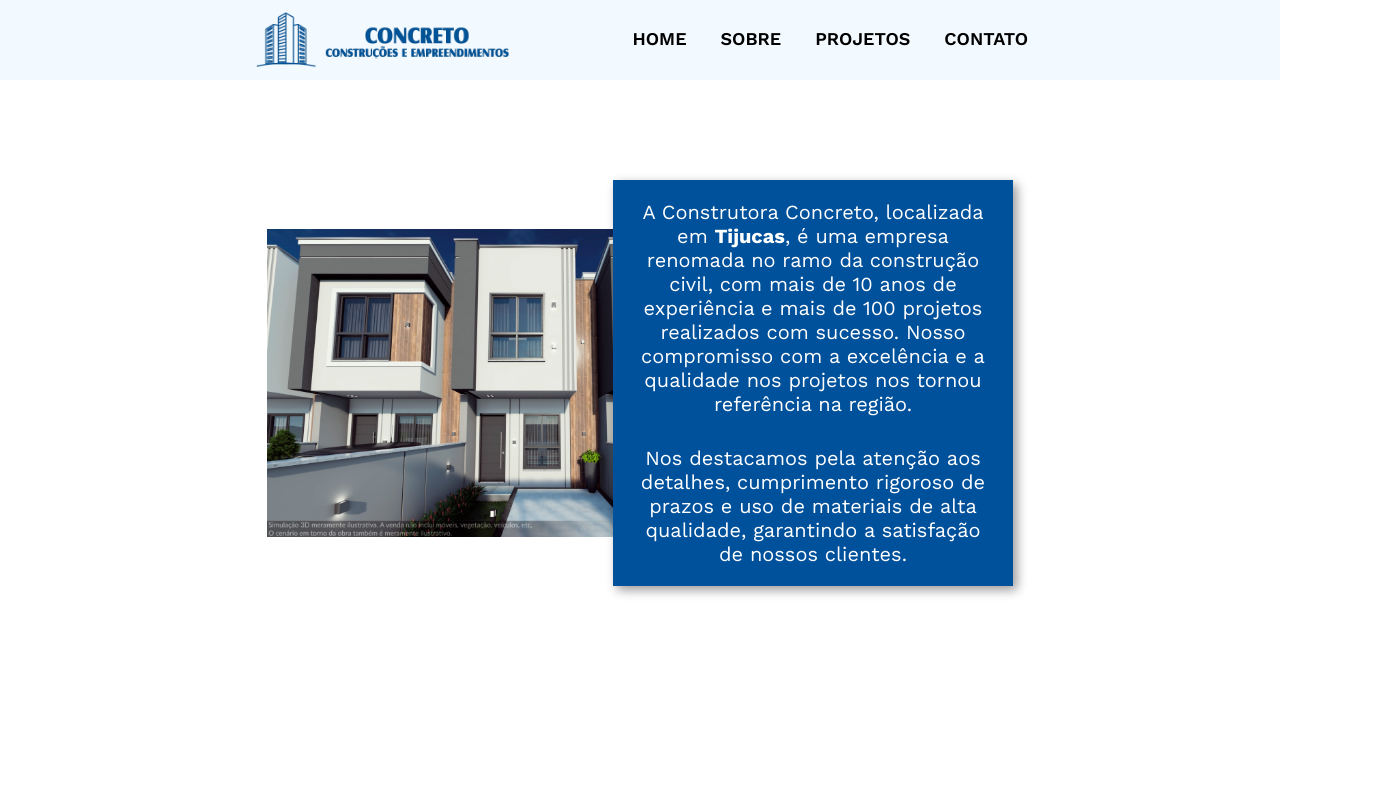
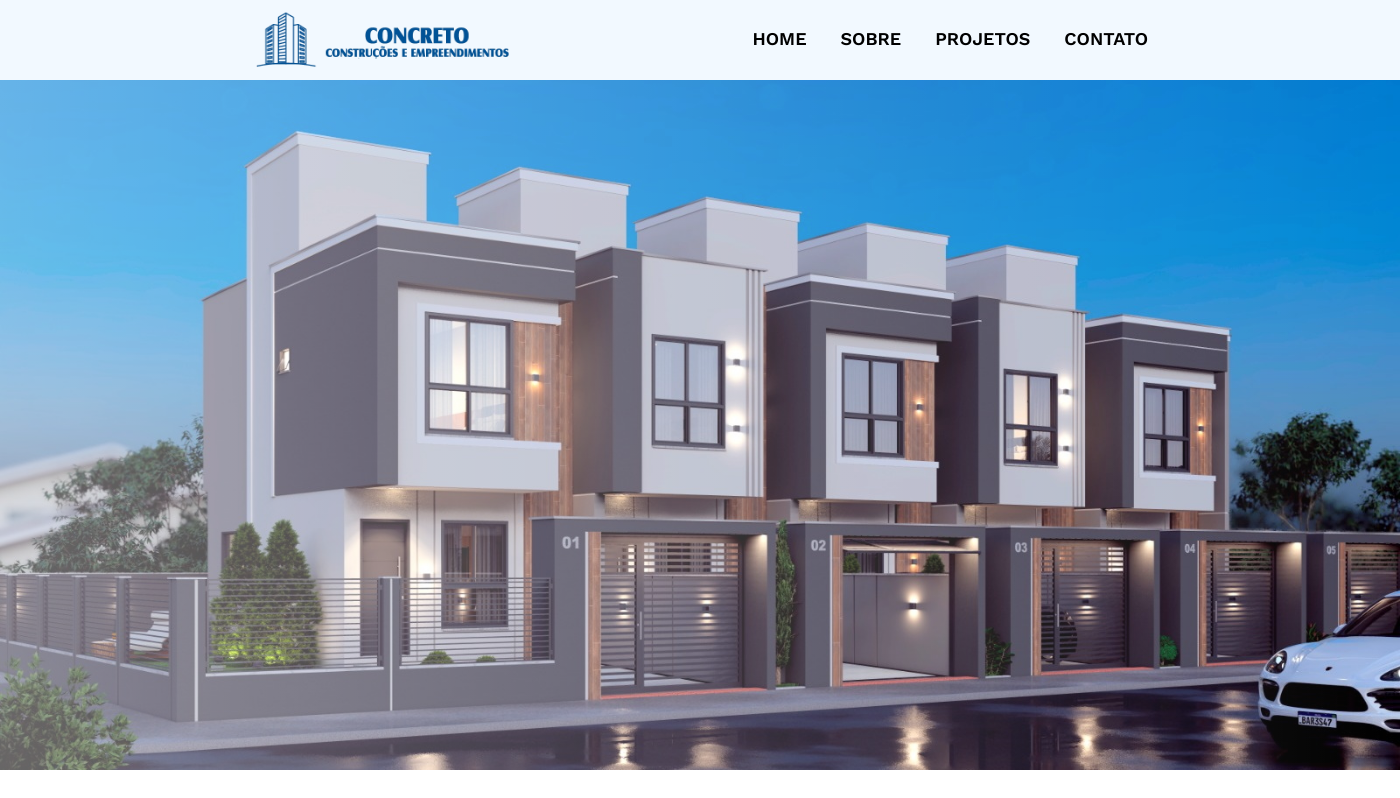
Before and after one commit to GregorySDaniel/concreto, a React (Vite) app: page / in a window 1280 px wide. Shown: the top 798 px of the page, 1400 px wide, since content can reach past the window. Built offline with nearby package versions, Linux system fonts and the light colour scheme.

Commit message:
Update main.jsx

```diff
--- a/src/main.jsx
+++ b/src/main.jsx
@@ -1,8 +1,6 @@
 import React from 'react'
 import ReactDOM from 'react-dom/client'
-import { Home } from './pages/Home'
-import { About } from './pages/About'
-import { Contact } from './pages/Contact'
+import { Routes } from './routes'
 import { ThemeProvider } from 'styled-components'
 import GlobalStyles from './styles/global'
 import theme from './styles/theme'
@@ -11,7 +9,7 @@ ReactDOM.createRoot(document.getElementById('root')).render(
   <React.StrictMode>
     <ThemeProvider theme={theme}>
       <GlobalStyles/>
-      <About />
+      <Routes />
     </ThemeProvider>
-  </React.StrictMode>,
+  </React.StrictMode>
 )
```
